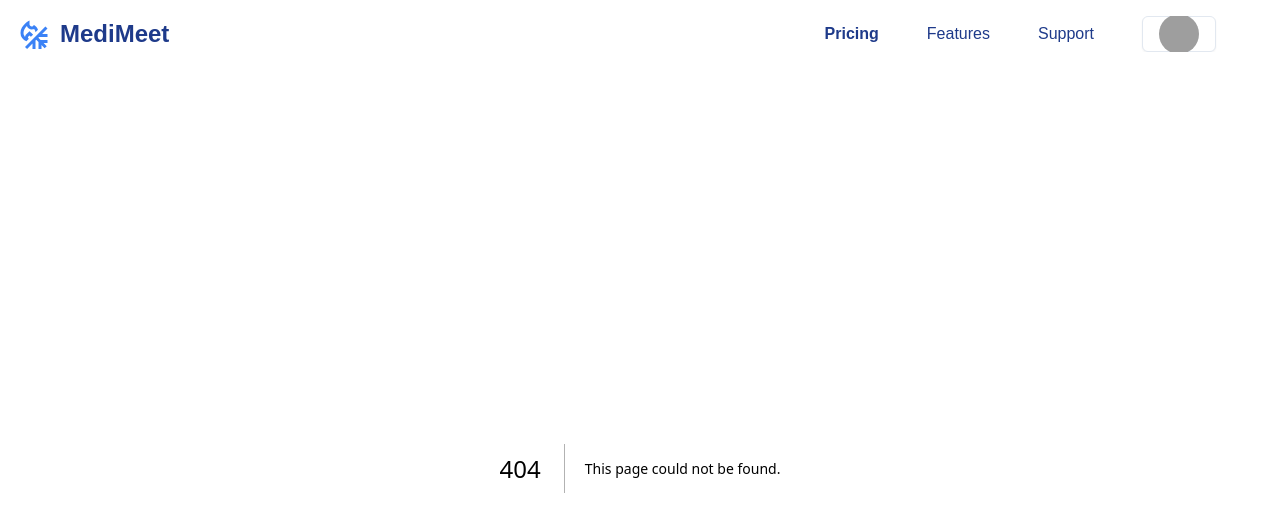
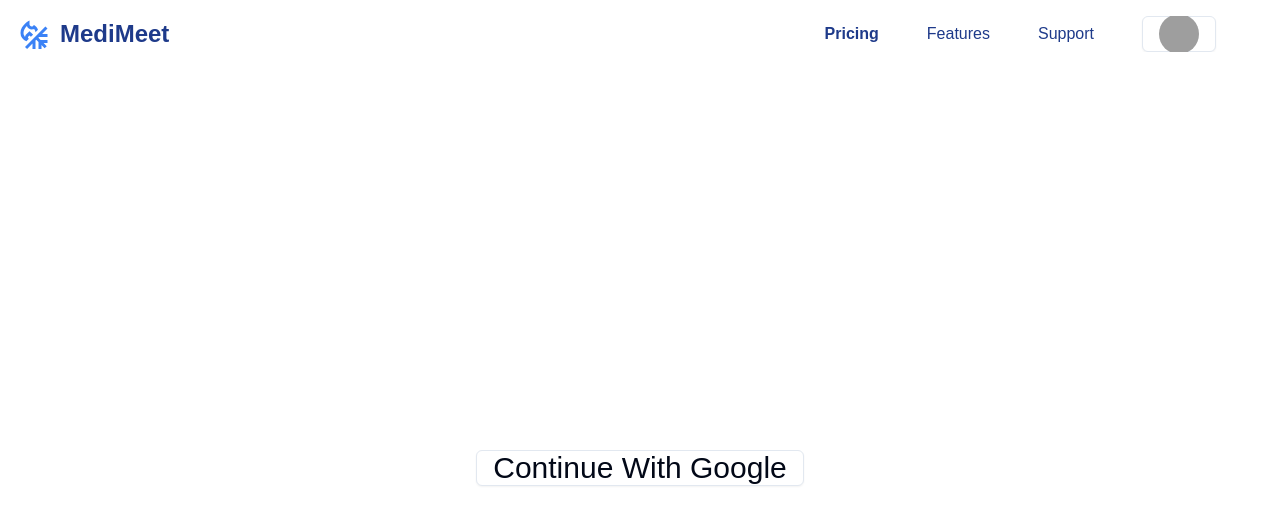
Before and after one commit to mustafaaly7/doctor-appointment-system, a Next.js app: page /signin in a window 1280 px wide. Before the commit this address had no page. Shown: the top 532 px of the page. Built offline with nearby package versions, Linux system fonts and the light colour scheme; no server answers; grey boxes are pictures that could not be loaded.

Commit message:
next auth implemented

```diff
--- /dev/null
+++ b/auth.js
@@ -0,0 +1,6 @@
+import NextAuth from "next-auth"
+import Google from "next-auth/providers/google"
+
+export const { handlers, signIn, signOut, auth } = NextAuth({
+  providers: [Google],
+})
--- /dev/null
+++ b/middleware.js
@@ -0,0 +1 @@
+export { auth as middleware } from "@/auth"
--- a/package.json
+++ b/package.json
@@ -20,6 +20,7 @@
     "clsx": "^2.1.1",
     "lucide-react": "^0.454.0",
     "next": "14.2.16",
+    "next-auth": "^5.0.0-beta.25",
     "react": "^18",
     "react-dom": "^18",
     "react-hook-form": "^7.53.1",
--- /dev/null
+++ b/src/app/api/auth/[...nextauth]/route.js
@@ -0,0 +1,4 @@
+import { handlers } from "../../../../../auth";
+
+ // Referring to the auth.ts we just created
+export const { GET, POST } = handlers
--- /dev/null
+++ b/src/app/signin/page.js
@@ -0,0 +1,25 @@
+import { Button } from "@/components/ui/button";
+import { auth, signIn } from "../../../auth";
+
+
+export default async function Signin(){
+const session = await auth()
+console.log(session);
+
+    return(
+        <div className="min-h-screen flex container justify-center items-center  text-center mx-auto">
+              <form
+      action={async () => {
+        "use server"
+        await signIn("google")
+      }}
+    >
+<Button variant="outline" className="text-3xl" type="submit">Continue With Google </Button>
+      {/* <button type="submit">Signin with Google</button> */}
+    </form>
+
+
+
+        </div>
+    )
+}
```
Also changed, not shown: 1 other file (tests, documents, lock files or other folders).
